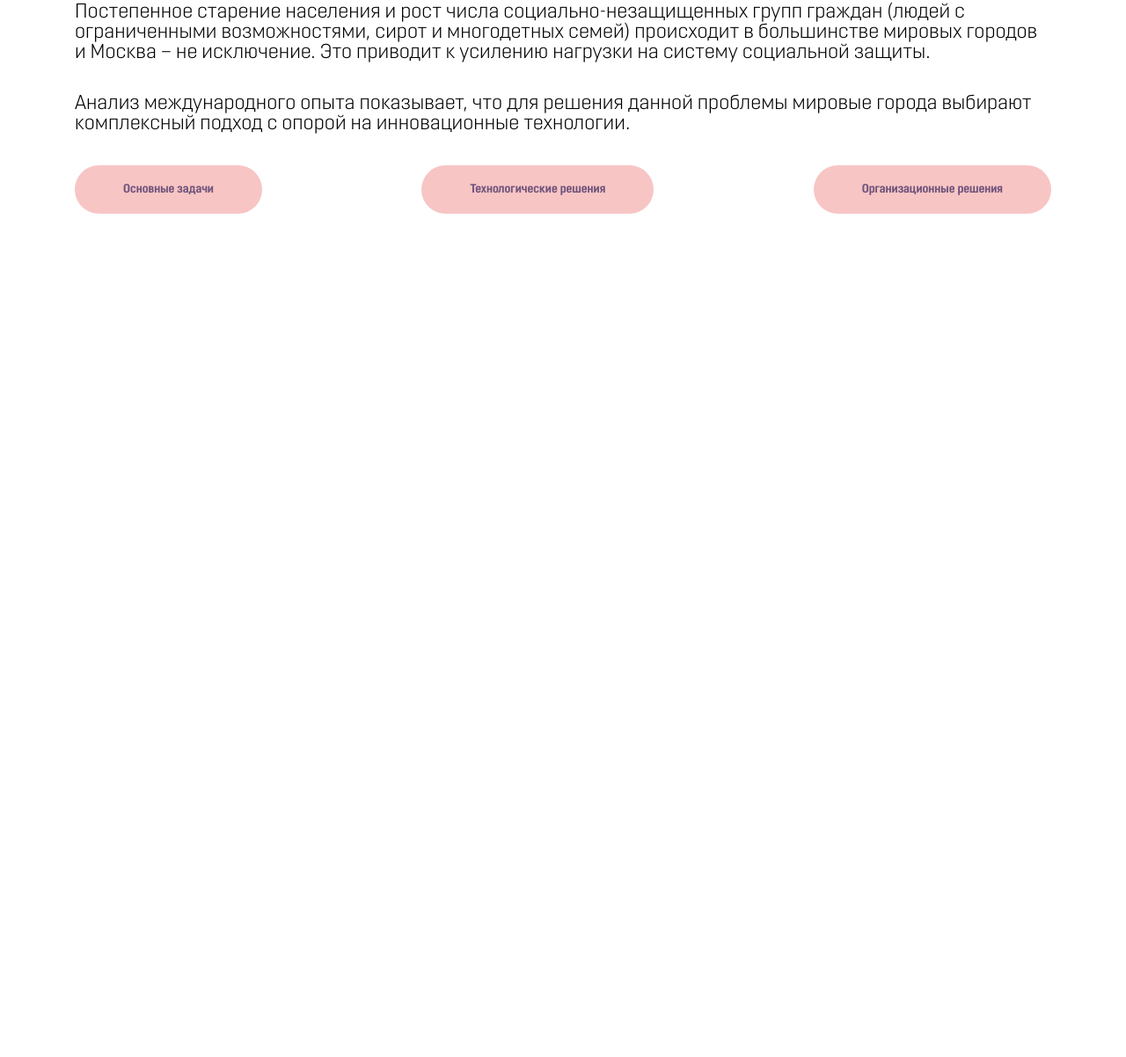
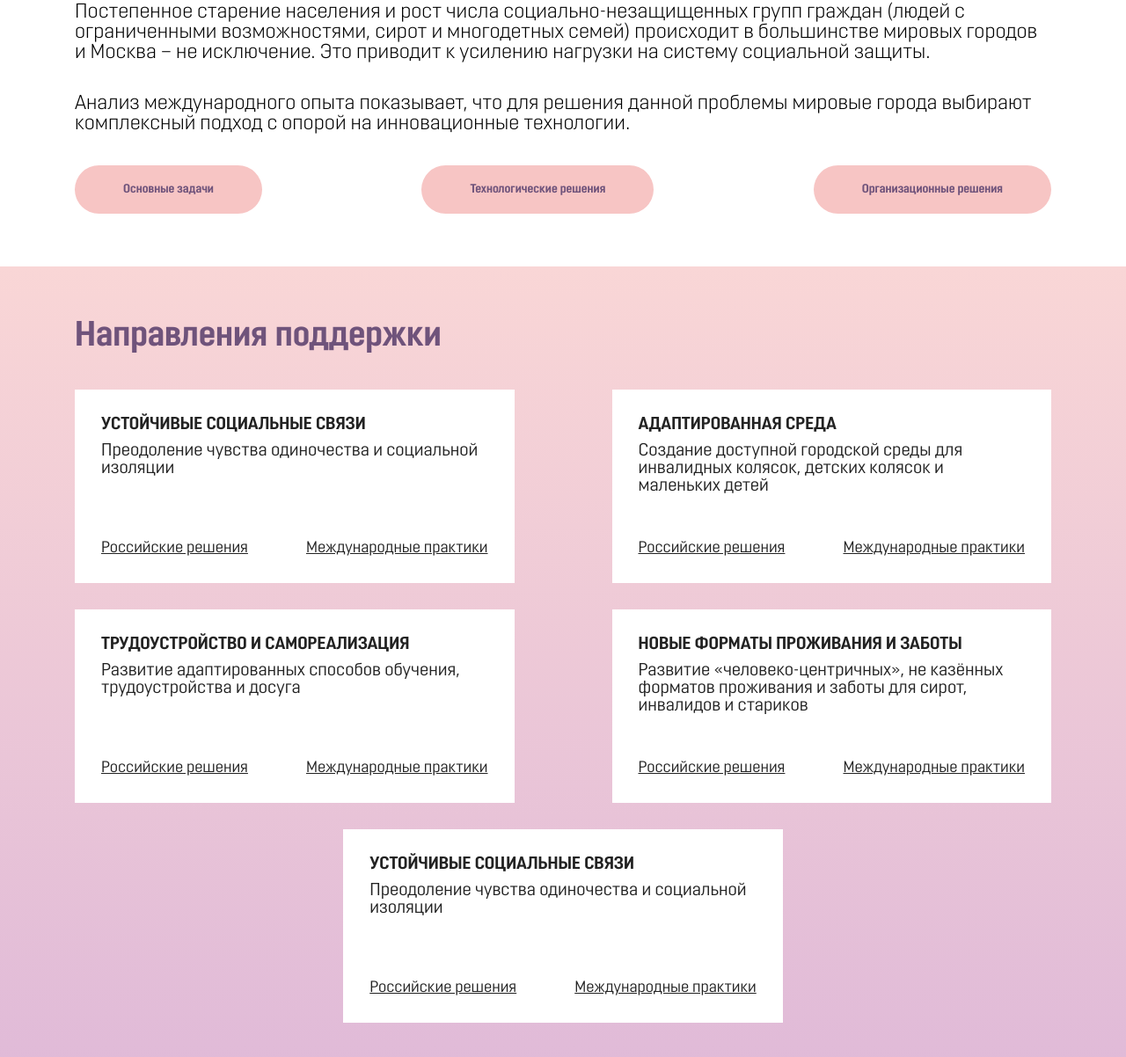
Before and after one commit to chunaixxx/innovationmap, a plain HTML site: page index.html in a window 1280 px wide. Shown: the part 534-1736 px from the top of the page at 88% size. Before the commit the page ends 837 px from the top, so only its background shows below. Drawn offline with Linux system fonts and the light colour scheme.

Commit message:
Добавление раздела 'Направления поддержки'

```diff
--- a/css/main.css
+++ b/css/main.css
@@ -7,8 +7,9 @@
 :root {
 	--purple-text: #6F537B;
 	--pink-bg: #F7C5C4;
-	--black-text: #000;
+	--black-text: #222;
 	--black-bg: #333;
+	--white-bg: #fff;
 }
 
 a {
@@ -209,6 +210,20 @@ a {
 	padding: 60px 0;
 }
 
+.section--white {
+	background: var(--white-bg);
+}
+
+.section--pink {
+	background: linear-gradient(180deg, rgba(255, 255, 255, 0) 0%, #E0BAD8 100%), #F9D6D6;
+}
+
+.section__title {
+	color: var(--purple-text);
+	font-size: 40px;
+	margin-bottom: 40px;
+}
+
 .section__paragraph {
 	font-weight: 350;
 	font-size: 23px;
@@ -216,6 +231,50 @@ a {
 	margin-bottom: 35px;
 }
 
-.section--white__button {
+.card-line {
+	display: flex;
+	flex-wrap: wrap;
+	justify-content: space-between;
+}
 
+.card-line--center {
+	justify-content: center;
 }
+
+.card {
+	background: var(--white-bg);
+
+	max-width: 45%;
+	min-width: 400px;
+
+	height: 220px;
+
+	margin-bottom: 30px;
+	padding: 30px;
+
+	display: flex;
+	flex-direction: column;
+	justify-content: space-between;
+
+	color: var(--black-text);
+}
+
+.card--last {
+	margin-bottom: 0px;
+}
+
+.card__title {
+	font-size: 20px;
+	margin-bottom: 10px;
+	text-transform: uppercase;
+}
+
+.card__subtitle {
+	font-size: 20px;
+	font-weight: normal;
+}
+
+.card__link {
+	font-size: 18px;
+	text-decoration: underline;
+}
--- a/index.html
+++ b/index.html
@@ -71,6 +71,80 @@
 			</div>
 		</section>
 
+		<section class="section section--pink">
+			<div class="section__inner container">
+				<h2 class="section__title">Направления поддержки</h2>
+
+				<div class="card-group">
+					<div class="card-line">
+						<div class="card">
+							<div class="card__main">
+								<h3 class="card__title">Устойчивые социальные связи<h3>
+								<h4 class="card__subtitle">Преодоление чувства одиночества и социальной изоляции</h4>
+							</div>
+
+							<div class="flex justify-space-between">
+								<a class="card__link" href="#">Российские решения</a>
+								<a class="card__link" href="#">Международные практики</a>
+							</div>
+						</div>
+
+						<div class="card">
+							<div class="card__main">
+								<h3 class="card__title">Адаптированная среда<h3>
+								<h4 class="card__subtitle">Создание доступной городской среды для инвалидных колясок, детских колясок и маленьких детей</h4>
+							</div>
+
+							<div class="flex justify-space-between">
+								<a class="card__link" href="#">Российские решения</a>
+								<a class="card__link" href="#">Международные практики</a>
+							</div>
+						</div>
+					</div>
+
+					<div class="card-line">
+						<div class="card">
+							<div class="card__main">
+								<h3 class="card__title">Трудоустройство и самореализация<h3>
+								<h4 class="card__subtitle">Развитие адаптированных способов обучения, трудоустройства и досуга</h4>
+							</div>
+
+							<div class="flex justify-space-between">
+								<a class="card__link" href="#">Российские решения</a>
+								<a class="card__link" href="#">Международные практики</a>
+							</div>
+						</div>
+
+						<div class="card">
+							<div class="card__main">
+								<h3 class="card__title">Новые форматы проживания и заботы</h3>
+								<h4 class="card__subtitle">Развитие «человеко-центричных», не казённых форматов проживания и заботы для сирот, инвалидов и стариков</h4>
+							</div>
+
+							<div class="flex justify-space-between">
+								<a class="card__link" href="#">Российские решения</a>
+								<a class="card__link" href="#">Международные практики</a>
+							</div>
+						</div>
+					</div>
+
+					<div class="card-line card-line--center">
+						<div class="card card--last">
+							<div class="card__main">
+								<h3 class="card__title">Устойчивые социальные связи<h3>
+								<h4 class="card__subtitle">Преодоление чувства одиночества и социальной изоляции</h4>
+							</div>
+
+							<div class="flex justify-space-between">
+								<a class="card__link" href="#">Российские решения</a>
+								<a class="card__link" href="#">Международные практики</a>
+							</div>
+						</div>
+					</div>
+				</div>
+			</div>
+		</section>
+
 		<script src="js/main.js"></script>
 	</body>
 </html>
```
